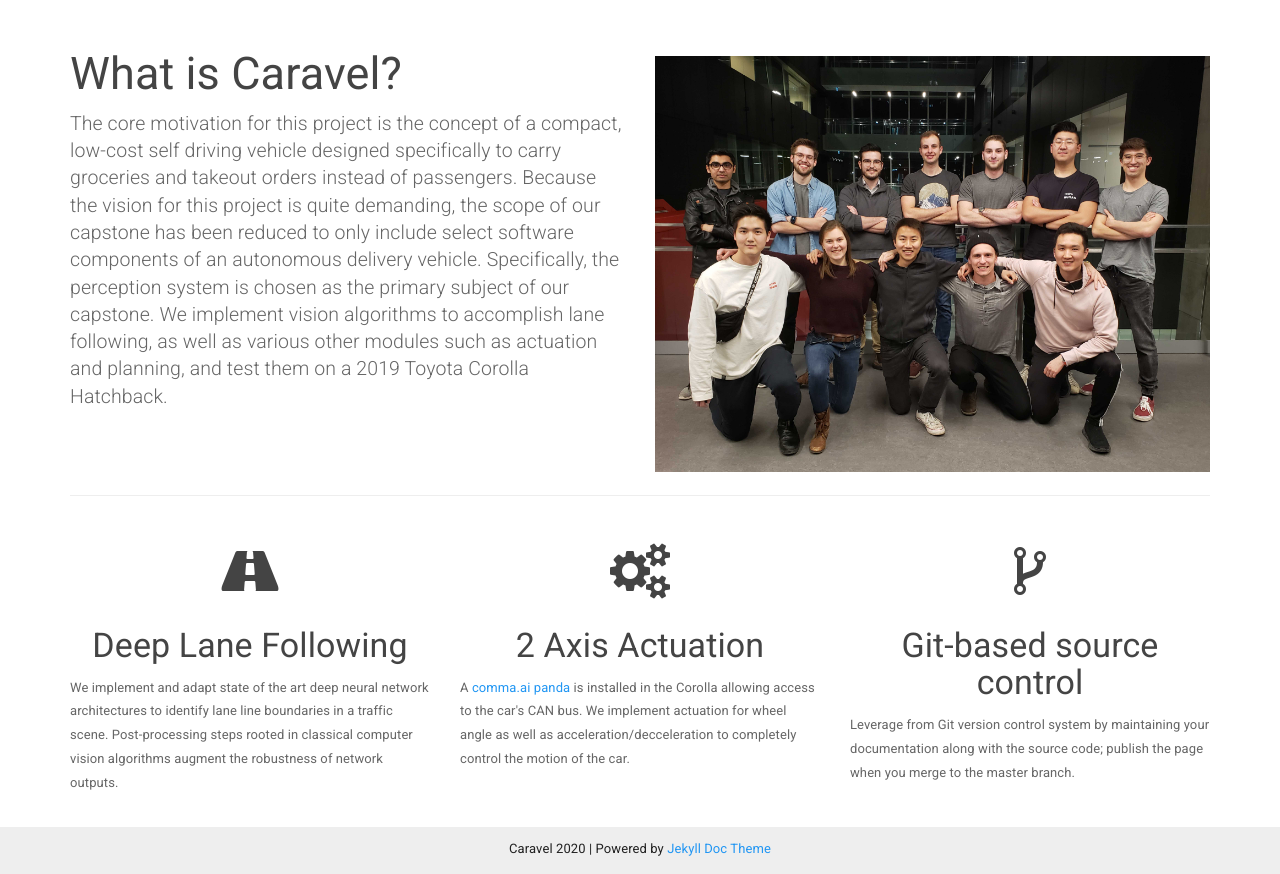
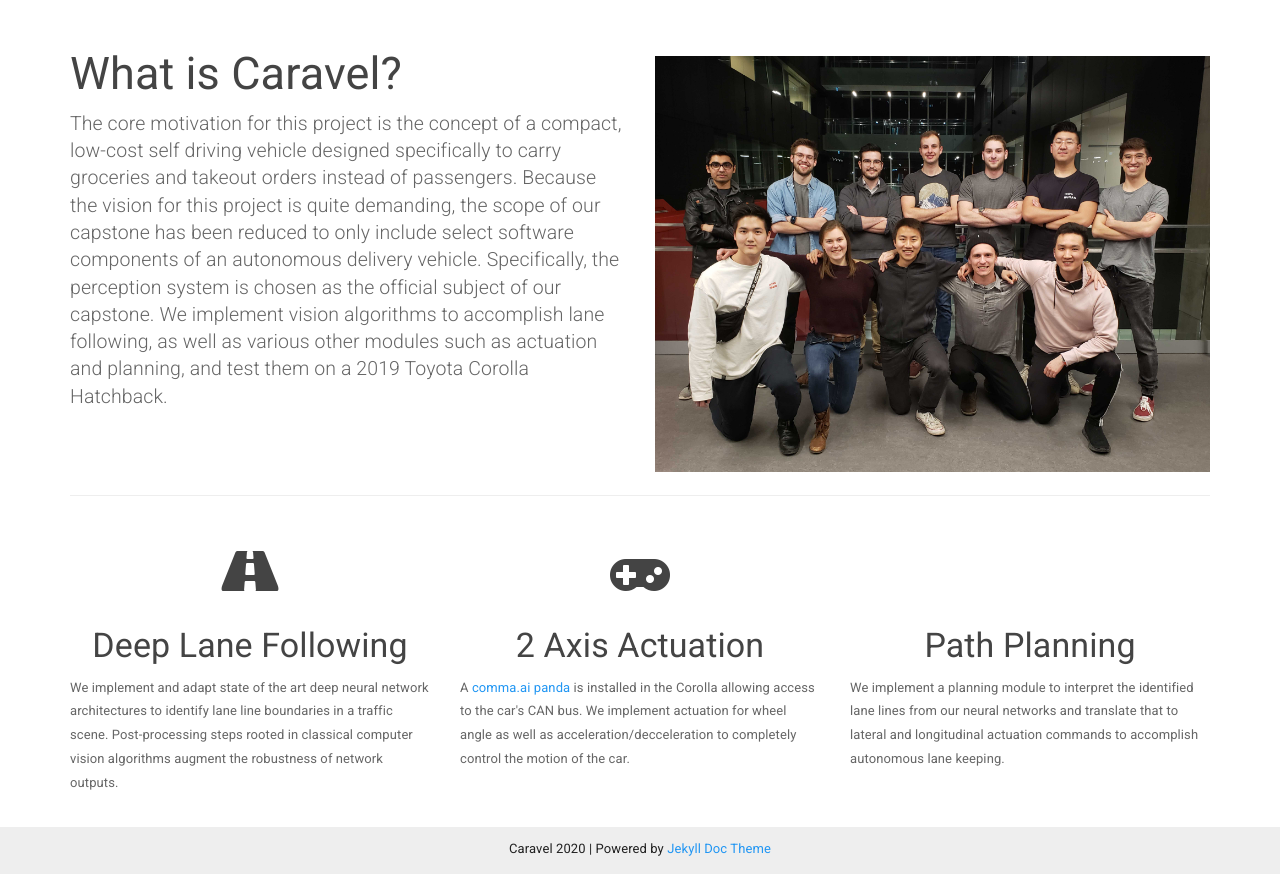
Before and after one commit to gocaravel/gocaravel-site, a Jekyll site: the page built from index.html, in a window 1280 px wide and 1307 px high, cut to the strip 433-1307 px from the top of the window. Built offline with Jekyll 4.4.1, drawn with Linux system fonts in a browser that asks for light colours.

Commit message:
update front page

```diff
--- a/index.html
+++ b/index.html
@@ -28,7 +28,7 @@ class="header-light regular-pad">What is Caravel?</h2> <p class="lead">
         Because the vision for this project is quite demanding, the scope of our
         capstone has been reduced to only include select software components of
         an autonomous delivery vehicle. Specifically, the perception system is
-        chosen as the primary subject of our capstone.
+        chosen as the official subject of our capstone.
 
         We implement vision algorithms to accomplish lane following, as well
         as various other modules such as actuation and planning, and test them
@@ -57,7 +57,7 @@ class="header-light regular-pad">What is Caravel?</h2> <p class="lead">
         </div>
 
         <div class="col-sm-4">
-            <h1 class="text-center"><i class="fa fa-cogs" aria-hidden="true"></i></h1>
+            <h1 class="text-center"><i class="fa fa-gamepad" aria-hidden="true"></i></h1>
             <h3 class="text-center">2 Axis Actuation</h3>
             <p>
 
@@ -67,10 +67,15 @@ class="header-light regular-pad">What is Caravel?</h2> <p class="lead">
         </div>
 
         <div class="col-sm-4">
-            <h1 class="text-center"><i class="fa fa-code-fork" aria-hidden="true"></i></h1>
-            <h3 class="text-center">Git-based source control</h3>
-            <p>Leverage from Git version control system by
-              maintaining your documentation along with the source code; publish the page when you merge to the master branch.</p>
+            <h1 class="text-center"><i class="fa fa-project-diagram" aria-hidden="true"></i></h1>
+            <h3 class="text-center">Path Planning</h3>
+            <p>
+
+            We implement a planning module to interpret the identified lane lines from our neural networks and translate that to lateral and
+            longitudinal actuation commands to accomplish autonomous lane keeping.
+
+            </p>
+
         </div>
     </div>
 
```
